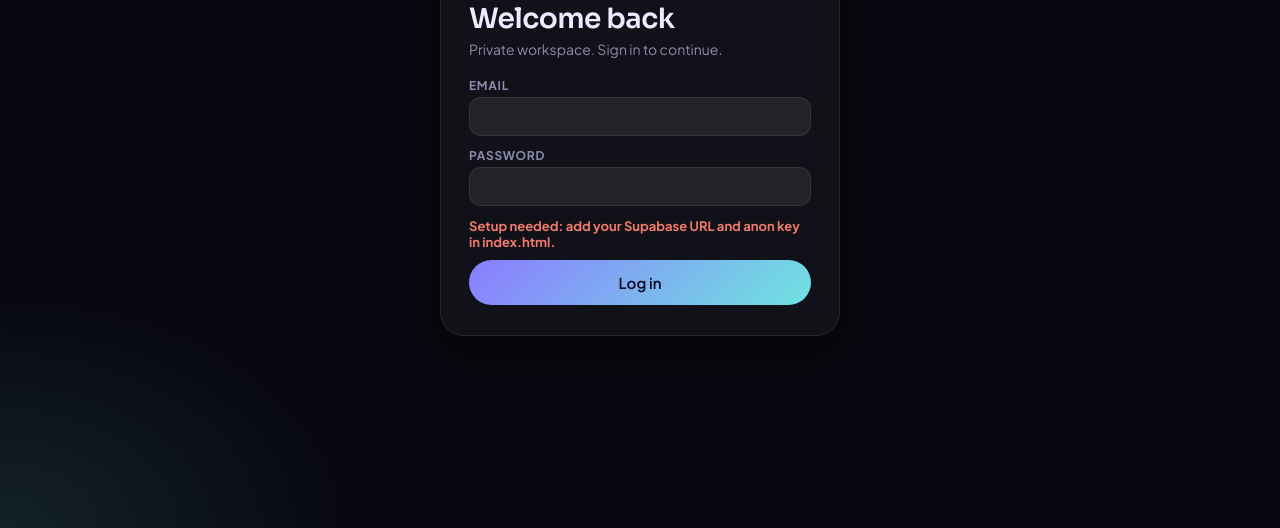
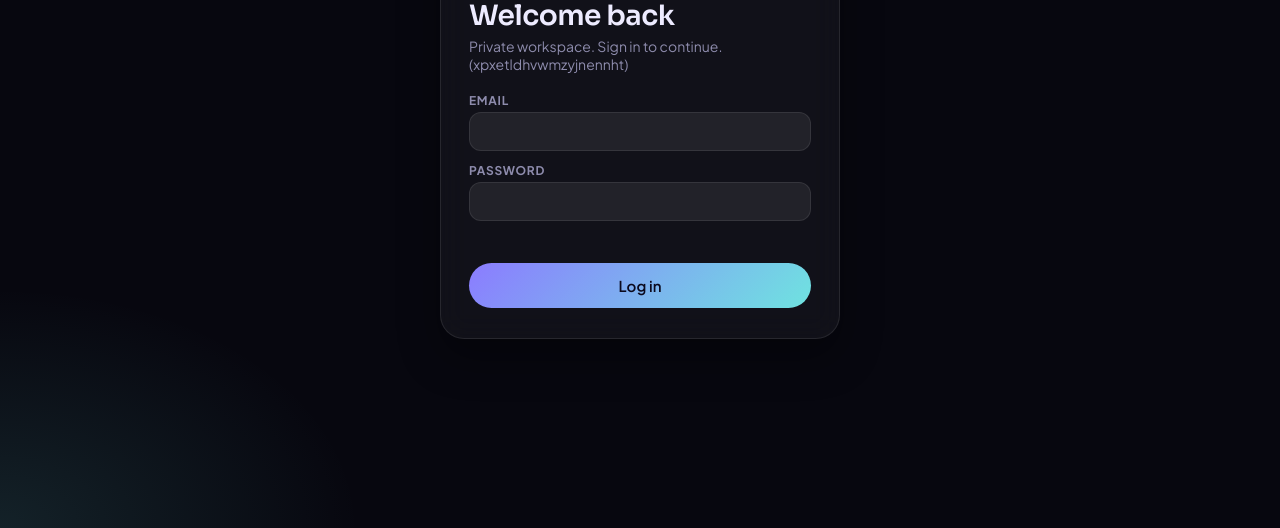
Before and after one commit to deepakinsightra-sudo/ea, a plain HTML site: page index.html in a window 1280 px wide. Shown: the part 272-800 px from the top of the page. Drawn offline with nearby package versions, Linux system fonts and the light colour scheme.

Commit message:
Update index.html

```diff
--- a/index.html
+++ b/index.html
@@ -158,8 +158,8 @@ const S={tasks:[],jobs:[],focus:[],notes:''};
 let db=null,view=location.hash.slice(1)||'today',tf={cat:'All',mode:'list',q:''};
 
 /* ---------- secure storage: Supabase Auth + row-level security ---------- */
-const SUPABASE_URL='PASTE_YOUR_SUPABASE_URL';
-const SUPABASE_KEY='PASTE_YOUR_SUPABASE_ANON_KEY';
+const SUPABASE_URL='https://xpxetldhvwmzyjnennht.supabase.co';
+const SUPABASE_KEY='sb_publishable_dBdb8Y-HukEmeNc8s9SOtQ_4UZqs2n8';
 const cache=()=>{};
 let sb=null,uidU=null;
 const cfgOk=()=>!/PASTE_/.test(SUPABASE_URL+SUPABASE_KEY);
```
